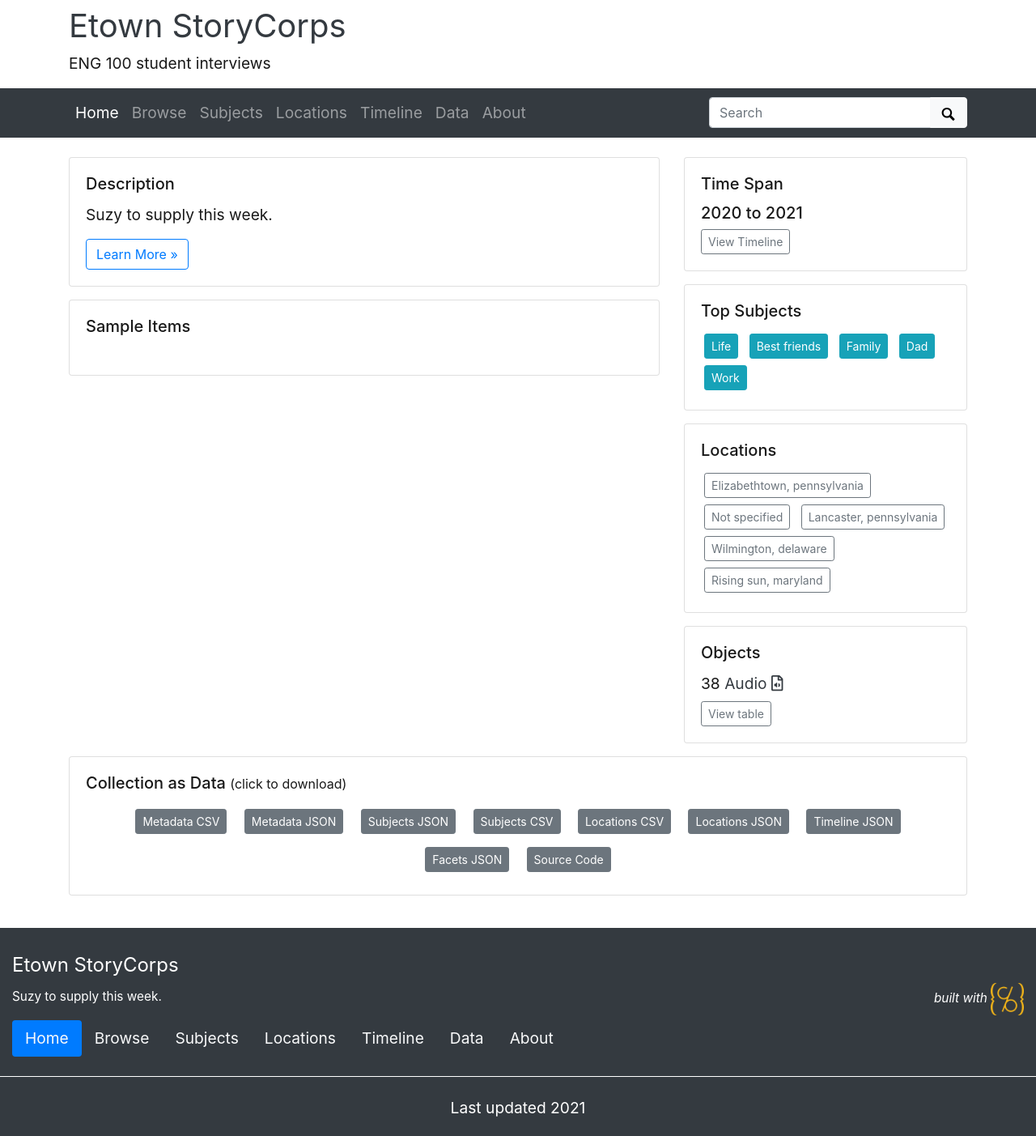
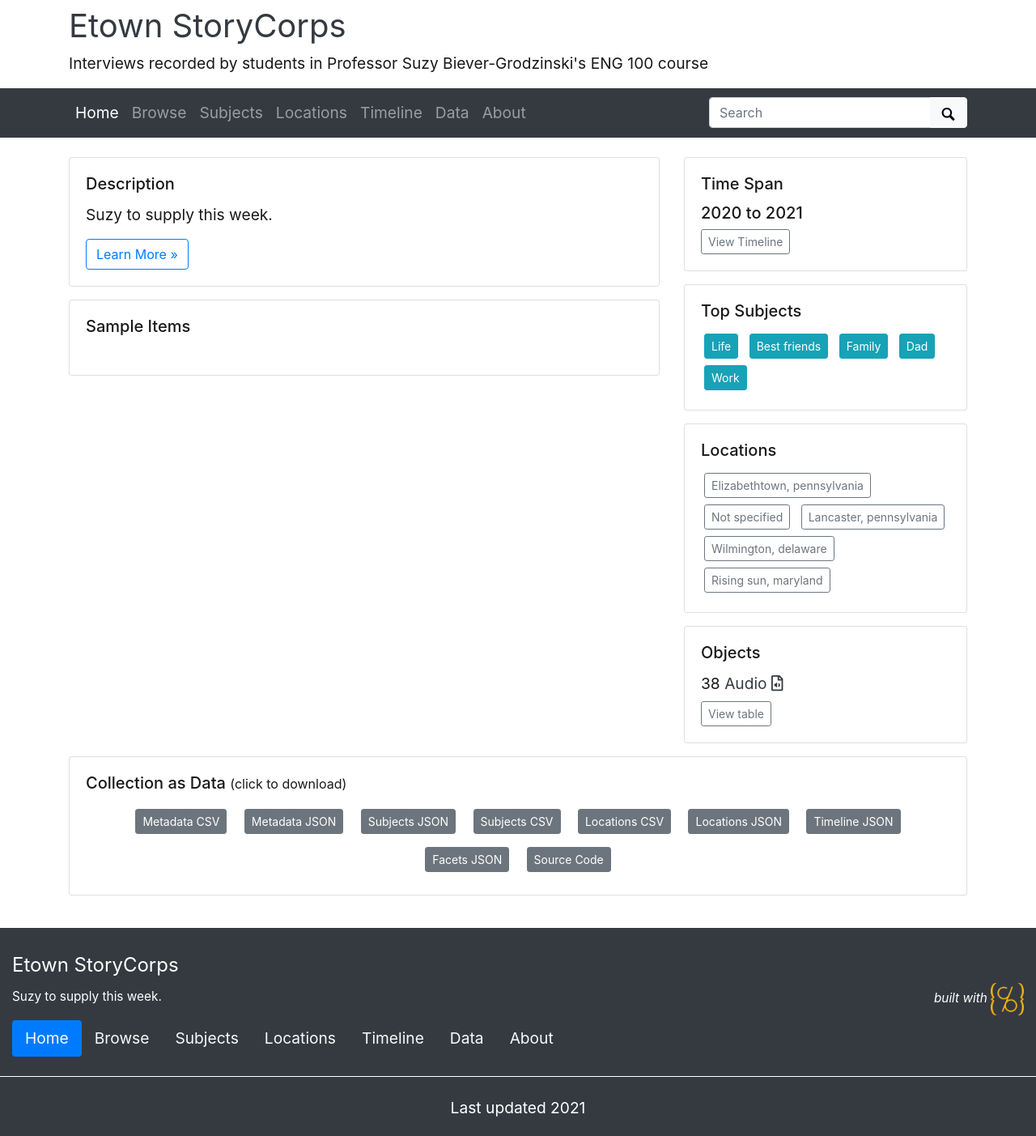
Before and after one commit to EtownHighLibrary/etownstorycorps, a Jekyll site: the page built from index.md, in a window 1280 px wide. Shown: the whole page at 81% size. Built offline with Jekyll 4.4.1, drawn with Linux system fonts in a browser that asks for light colours.

Commit message:
Update _config.yml
Changed tag line

```diff
--- a/_config.yml
+++ b/_config.yml
@@ -22,7 +22,7 @@
 # title of site appears in banner
 title: Etown StoryCorps
 # tagline, a short phrase that will appear throughout the site in the top banner
-tagline: ENG 100 student interviews
+tagline: Interviews recorded by students in Professor Suzy Biever-Grodzinski's ENG 100 course
 # description appears in meta tags and other locations
 # this description might appear in search result lists, keep around 160 characters max
 description: Suzy to supply this week.
```
